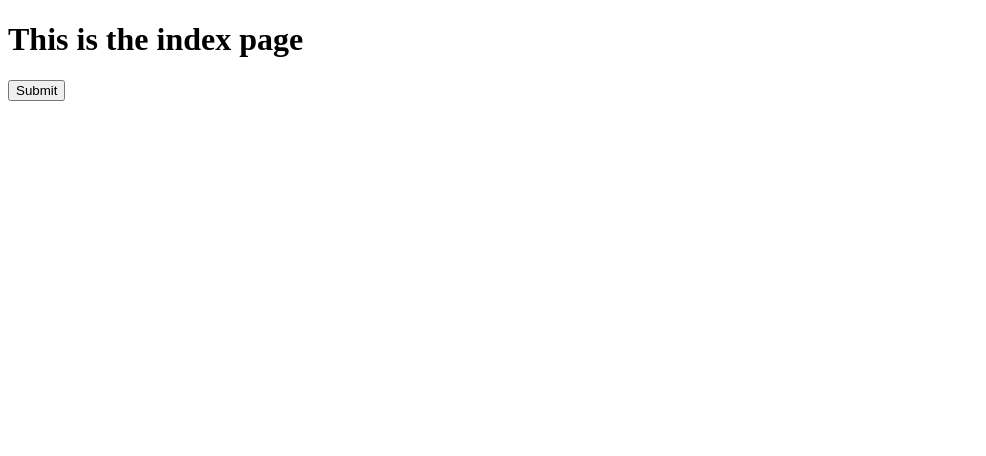
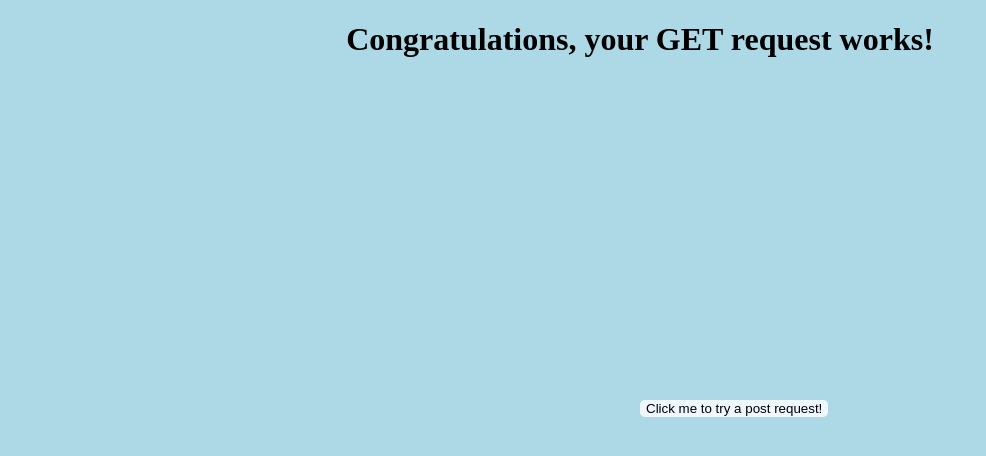
Before and after one commit to bobburgurs/js3, a website: page index.html in a window 1280 px wide. Shown: the whole page, without its empty margins (0-986 px from the left). Drawn offline with Linux system fonts and the light colour scheme.

Commit message:
Update index.html

```diff
--- a/index.html
+++ b/index.html
@@ -1,12 +1,35 @@
 <!DOCTYPE html>
-<html>
+<html lang="en">
 <head>
-  <title>Index Page</title>
+  <meta charset="utf-8" />
+  <meta name="viewport" content="width=device-width, initial-scale=1" />
+  <title>Main Page</title>
 </head>
 <body>
-  <h1>This is the index page</h1>
-  <form action="/" method="post">
-    <input type="submit" value="Submit">
+  <h1>
+    Congratulations, your GET request works!
+  </h1>
+  <form method="post" action="/">
+    <input type="submit" name="submit" value="Click me to try a post request!">
   </form>
+  <style>
+    body {
+      background: lightblue;
+      text-align: center;
+    }
+
+    input {
+      position: absolute;
+      top: 50%;
+      left: 50%;
+      background: aliceblue;
+      border: 0px solid white;
+      border-radius: 5px;
+    }
+
+    input:hover {
+      opacity: 0.5;
+    }
+  </style>
 </body>
 </html>
```
